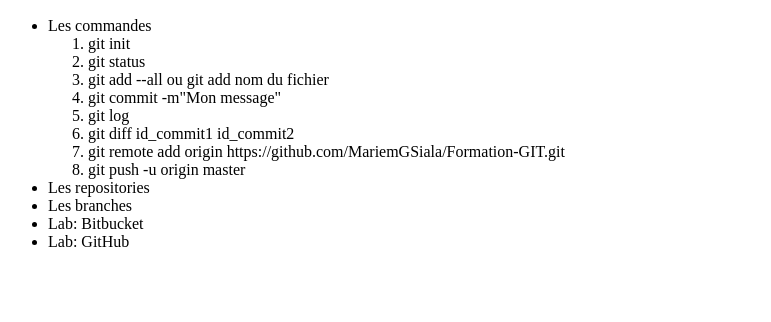
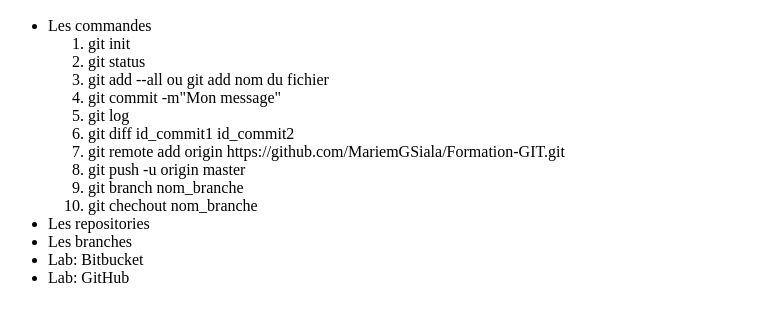
Before and after one commit to MariemGSiala/Formation-GIT, a plain HTML site: page index.html in a window 1280 px wide. Shown: the part 110-432 px from the top of the page, without its empty margins (0-771 px from the left). Drawn offline with Linux system fonts and the light colour scheme.

Commit message:
premier commit sur la branche dev

```diff
--- a/index.html
+++ b/index.html
@@ -20,6 +20,8 @@
             <li>git diff id_commit1 id_commit2</li>
             <li>git remote add origin https://github.com/MariemGSiala/Formation-GIT.git</li>
             <li>git push -u origin master</li>
+            <li>git branch nom_branche</li>
+            <li>git chechout nom_branche</li>
         </ol>
         <li>Les repositories</li>
         <li>Les branches</li>
```
